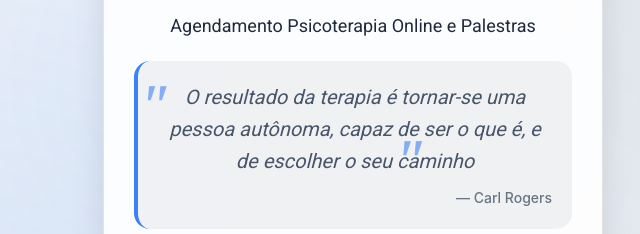
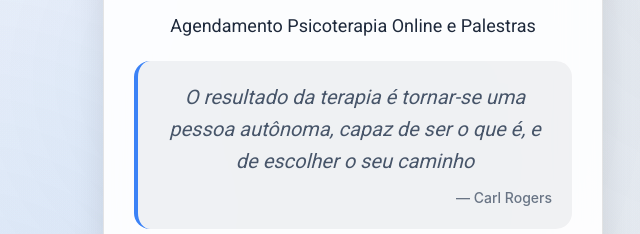
Before and after one commit to kaique12santos/Link_na_bio, a plain HTML site: page index.html in a window 1280 px wide. Shown: the part 242-476 px from the top of the page, 287-927 px from the left. Drawn offline with Linux system fonts and the light colour scheme.

Commit message:
Update style.css
removendo before e after da classe bio

```diff
--- a/style.css
+++ b/style.css
@@ -95,27 +95,7 @@ p {
   flex-shrink: 0;
 }
 
-.bio::before {
-  content: '"';
-  font-size: 60px;
-  position: absolute;
-  top: -3px;
-  left: 2px;
-  color: #3b82f6;
-  opacity: 0.6;
-  font-family: Georgia, serif;
-}
 
-.bio::after {
-  content: '"';
-  font-size: 60px;
-  position: absolute;
-  bottom: 20px;
-  right: 152px;
-  color: #3b82f6;
-  opacity: 0.6;
-  font-family: Georgia, serif;
-}
 
 .author-citation {
   font-size: 14px;
```
